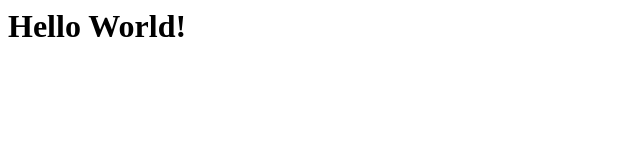
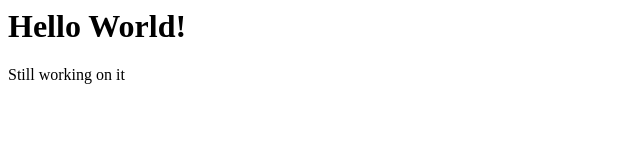
Before and after one commit to Mpizzaga/Dashrath-Blog, a plain HTML site: page index.html in a window 1280 px wide. Shown: the whole page, without its empty margins (0-640 px from the left). Drawn offline with Linux system fonts and the light colour scheme.

Commit message:
Update index.html

```diff
--- a/index.html
+++ b/index.html
@@ -1 +1,3 @@
 <h1>Hello World!</h1>
+
+<p>Still working on it</p>
```
